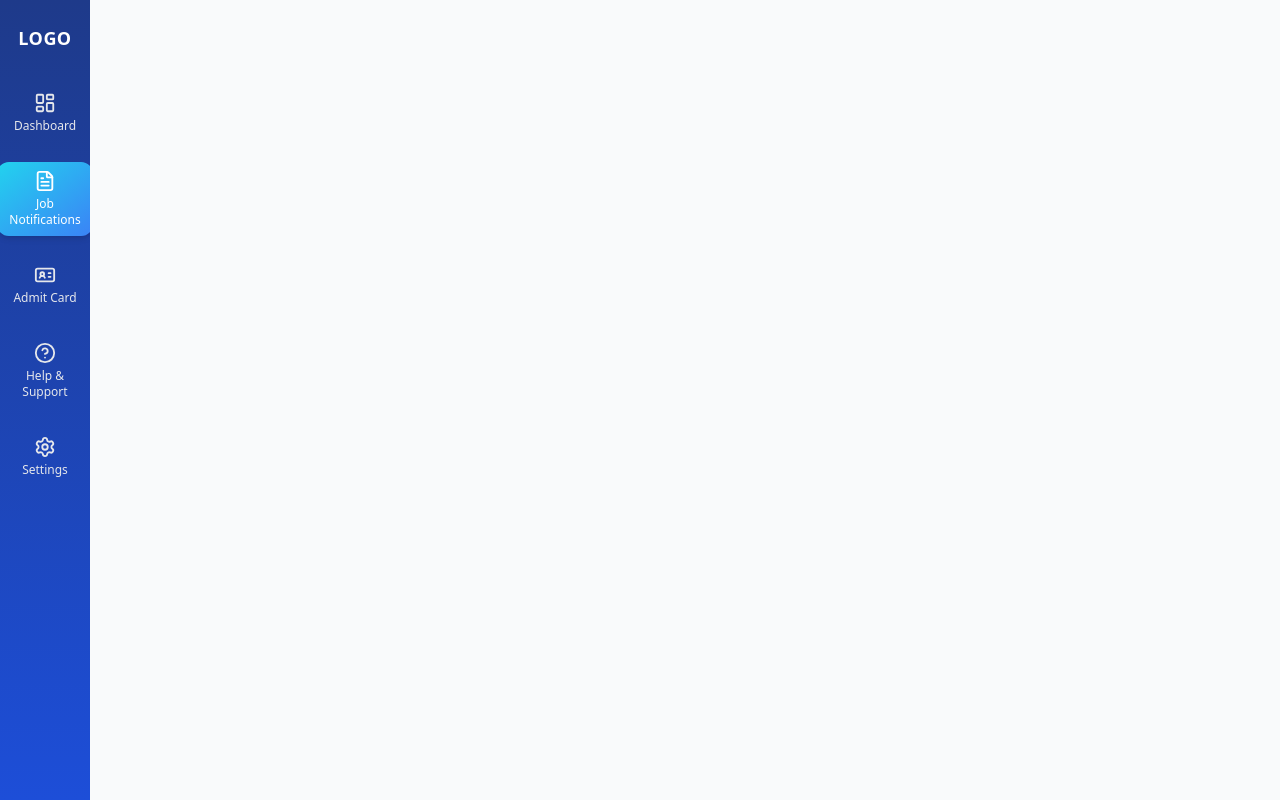
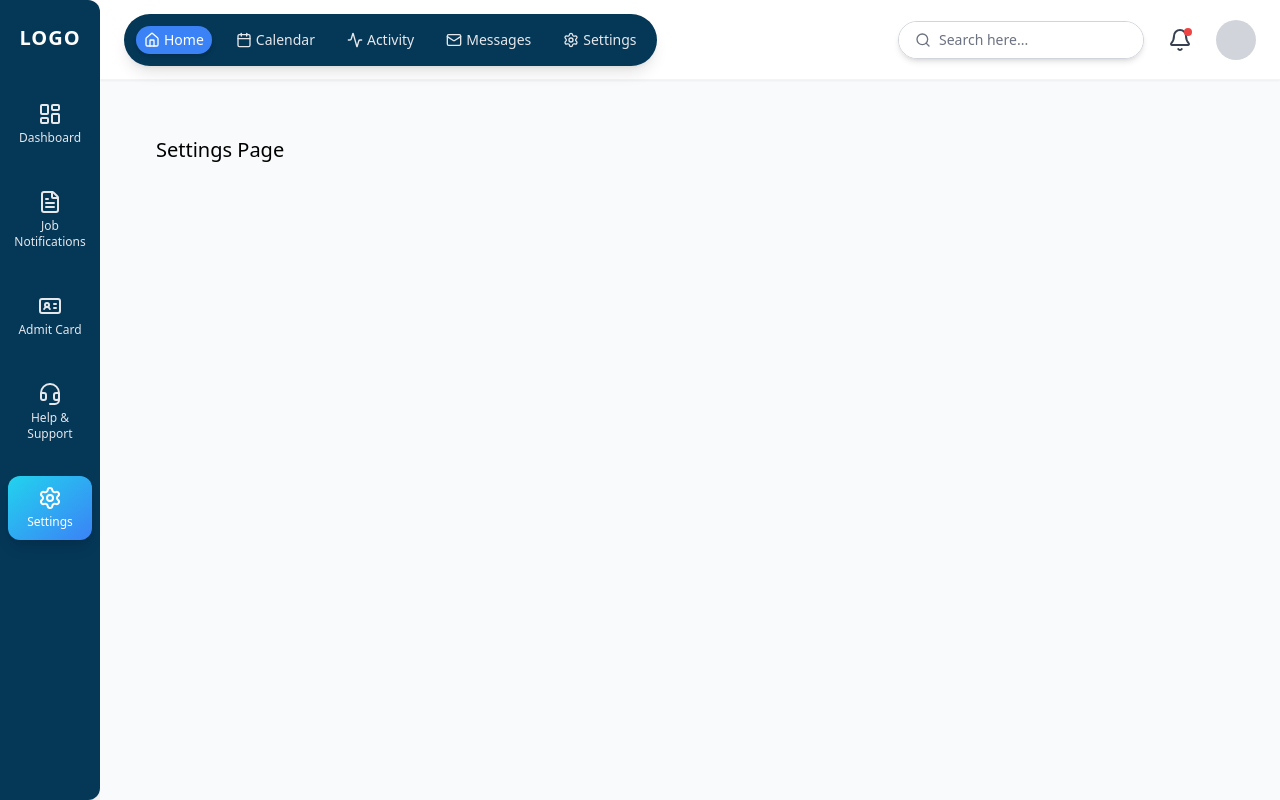
Before and after one commit to wealthZoneai/Otr-Admin, a React (Vite) app: page /dashboard/settings in a window 1280 px wide. Built offline with nearby package versions, Linux system fonts and the light colour scheme.

Commit message:
side menu changes

```diff
--- a/src/Router/AppRouters.tsx
+++ b/src/Router/AppRouters.tsx
@@ -8,10 +8,11 @@ const AppRouters = () => {
       <Suspense >
         <Routes>
           {/* Redirect base dashboard path */}
-          {/* <Route path="/" element={<Navigate to="/dashboard/home" replace />} /> */}
+          <Route path="/" element={<Navigate to="/dashboard/home" replace />} />
 
           {/* Main layout route */}
           <Route path="/dashboard/*" element={<ApplicationLayout />} />
+          <Route path="*" element={<Navigate to="/" replace />} />
         </Routes>
       </Suspense>
     </BrowserRouter>
--- a/src/pages/ApplicationLayout.tsx
+++ b/src/pages/ApplicationLayout.tsx
@@ -2,15 +2,37 @@ import React from "react";
 import { Routes, Route } from "react-router-dom";
 import Sidebar from "./Sidebar";
 import Home from "./home";
+import TopNavBar from "./TopNavBar";
+
+
+const Notifications = () => <div className="p-8 text-xl">Job Notifications Page</div>;
+const AdmitCard = () => <div className="p-8 text-xl">Admit Card Page</div>;
+const Help = () => <div className="p-8 text-xl">Help & Support Page</div>;
+const Settings = () => <div className="p-8 text-xl">Settings Page</div>;
 
 const ApplicationLayout: React.FC = () => {
     return (
-    <div className="flex h-screen">
+        <div className="flex h-screen overflow-hidden">
+
+            {/* 1. Sidebar (Fixed on the left) */}
             <Sidebar />
-      <div className="flex-1 bg-gray-50 overflow-auto">
+
+            <div className="flex-1 bg-gray-50 overflow-y-auto">
+
+                <header className="sticky top-0 z-10">
+                    <TopNavBar />
+                </header>
+
+                <main className="p-6">
                     <Routes>
                         <Route path="home" element={<Home />} />
+                        <Route path="notifications" element={<Notifications />} />
+                        <Route path="admit-card" element={<AdmitCard />} />
+                        <Route path="help" element={<Help />} />
+                        <Route path="settings" element={<Settings />} />
+                        {/* Add all other routes here */}
                     </Routes>
+                </main>
             </div>
         </div>
     );
--- a/src/pages/Sidebar.tsx
+++ b/src/pages/Sidebar.tsx
@@ -1,38 +1,68 @@
-import React, { useState } from "react";
-import { LayoutDashboard, FileText, IdCard, HelpCircle, Settings } from "lucide-react";
+// src/components/Sidebar.tsx
+import React from "react";
+// We use 'useLocation' to manage the active state without relying on 'onClick' props
+import { NavLink, useLocation } from "react-router-dom";
+import {
+    LayoutDashboard,
+    FileText,
+    IdCard,
+    Headset, // Using Headset for Help & Support (LifeBuoy is too complex for this style)
+    Settings,
+} from "lucide-react";
+
+// --- Type Definitions ---
+interface MenuItem {
+    name: string;
+    icon: React.ElementType;
+    path: string;
+}
+
+// --- Menu Data Structure ---
+// NOTE: I'm mapping the names from your image/input to the paths used in your router logic.
+const menuItems: MenuItem[] = [
+    // Matches the visual layout and paths (assuming /dashboard is the base)
+    { name: "Dashboard", icon: LayoutDashboard, path: "/dashboard/home" },
+    { name: "Job Notifications", icon: FileText, path: "/dashboard/notifications" },
+    { name: "Admit Card", icon: IdCard, path: "/dashboard/admit-card" },
+    { name: "Help & Support", icon: Headset, path: "/dashboard/help" },
+    { name: "Settings", icon: Settings, path: "/dashboard/settings" },
+];
+
 
 const Sidebar: React.FC = () => {
-  const [active, setActive] = useState("Job Notifications");
-
-  const menuItems = [
-    { name: "Dashboard", icon: <LayoutDashboard size={22} /> },
-    { name: "Job Notifications", icon: <FileText size={22} /> },
-    { name: "Admit Card", icon: <IdCard size={22} /> },
-    { name: "Help & Support", icon: <HelpCircle size={22} /> },
-    { name: "Settings", icon: <Settings size={22} /> },
-  ];
+    const location = useLocation();
 
     return (
-    <div className="h-screen w-[90px] bg-gradient-to-b from-blue-900 to-blue-700 flex flex-col items-center py-6 text-white">
+        <div className="h-screen w-[100px] bg-[#053757] flex flex-col items-center py-6 text-white shadow-2xl rounded-tr-xl rounded-br-xl">
+
             {/* Logo */}
-      <div className="mb-8 text-lg font-bold tracking-wide">LOGO</div>
+            <div className="mb-10 text-xl font-extrabold tracking-wider">LOGO</div>
 
             {/* Menu */}
-      <nav className="flex flex-col gap-5">
-        {menuItems.map((item) => (
-          <button
+            <nav className="flex flex-col gap-6 w-full px-2">
+                {menuItems.map((item) => {
+                    // Check if the current route path starts with the item's path (for parent/child highlighting)
+                    const isActive = location.pathname.startsWith(item.path);
+                    const Icon = item.icon;
+
+                    return (
+                        <NavLink
                             key={item.name}
-            onClick={() => setActive(item.name)}
-            className={`flex flex-col items-center text-xs font-medium px-3 py-2 rounded-xl transition-all duration-300 ${
-              active === item.name
-                ? "bg-gradient-to-br from-cyan-400 to-blue-500 text-white shadow-md"
-                : "text-gray-200 hover:text-white hover:bg-blue-800"
-            }`}
+                            to={item.path}
+                            className={`flex flex-col items-center text-xs font-medium w-full p-2.5 rounded-xl transition-all duration-300 transform
+                                ${isActive
+                                    ? "bg-gradient-to-br from-cyan-400 to-blue-500 text-white shadow-lg"
+                                    : "text-gray-200 hover:text-white hover:bg-white/10"
+                                }`
+                            }
                         >
-            {item.icon}
-            <span className="mt-1">{item.name}</span>
-          </button>
-        ))}
+                            {/* Icon */}
+                            <Icon size={24} className="mb-1" />
+                            {/* Label */}
+                            <span className="text-center">{item.name}</span>
+                        </NavLink>
+                    );
+                })}
             </nav>
         </div>
     );
--- /dev/null
+++ b/src/pages/TopNavBar.tsx
@@ -0,0 +1,104 @@
+// src/components/TopNavBar.tsx
+import React from 'react';
+import { Search, Bell, Home, Calendar, Activity, Mail, Settings, ChevronDown } from 'lucide-react';
+
+// --- Type Definitions ---
+interface QuickLink {
+    name: string;
+    icon: React.ElementType;
+    path: string;
+}
+
+// --- Quick Links Data ---
+const quickLinks: QuickLink[] = [
+    { name: 'Home', icon: Home, path: '/dashboard/home' },
+    { name: 'Calendar', icon: Calendar, path: '/dashboard/calendar' },
+    { name: 'Activity', icon: Activity, path: '/dashboard/activity' },
+    { name: 'Messages', icon: Mail, path: '/dashboard/messages' },
+    { name: 'Settings', icon: Settings, path: '/dashboard/settings' },
+];
+
+const TopNavBar: React.FC = () => {
+    // We will use mock handlers for actions
+    const handleSearch = (e: React.ChangeEvent<HTMLInputElement>) => {
+        console.log('Searching for:', e.target.value);
+    };
+
+    const handleNotificationsClick = () => {
+        alert('Showing notifications popover.');
+    };
+
+    return (
+        <div className="flex justify-between items-center h-20 px-6 py-3 bg-white shadow-sm border-b border-gray-100">
+            <div className="flex items-center space-x-6">
+
+                {/* 1. Quick Links Block (Dark Blue Block) */}
+                <nav className="flex items-center space-x-4 bg-[#053757] p-3 rounded-full text-white shadow-lg">
+                    {quickLinks.map((link) => {
+                        const Icon = link.icon;
+                        const isHome = link.name === 'Home'; // Highlight Home as active visually
+
+                        return (
+                            <a
+                                key={link.name}
+                                href={link.path}
+                                className={`flex items-center text-sm font-medium px-2 py-1 rounded-full transition-colors duration-200
+                                    ${isHome
+                                        ? 'bg-blue-500 text-white shadow-md'
+                                        : 'text-gray-200 hover:text-white hover:bg-white/10'
+                                    }`
+                                }
+                            >
+                                <Icon className="w-4 h-4 mr-1" />
+                                <span>{link.name}</span>
+                            </a>
+                        );
+                    })}
+                </nav>
+            </div>
+
+            {/* 2. Search, Notifications, and Profile Block */}
+            <div className="flex items-center space-x-4">
+
+                {/* Search Bar Block */}
+                <div className="flex items-center border border-gray-300 rounded-full overflow-hidden shadow-md">
+
+                    {/* Input Section (White Background) */}
+                    <div className="flex items-center bg-white py-2 pl-4 pr-3">
+                        <Search className="w-4 h-4 text-gray-500 mr-2" />
+                        <input
+                            type="text"
+                            placeholder="Search here..."
+                            onChange={handleSearch}
+                            // Adjusted width for a better feel
+                            className="bg-white text-sm focus:outline-none w-48 placeholder-gray-500"
+                        />
+                    </div>
+                </div>
+
+                {/* Notification Icon */}
+                <button
+                    onClick={handleNotificationsClick}
+                    className="p-2 text-gray-700 hover:text-blue-600 transition-colors relative"
+                    title="Notifications"
+                >
+                    <Bell className="w-6 h-6" />
+                    <span className="absolute top-2 right-2 block w-2 h-2 bg-red-500 rounded-full"></span>
+                </button>
+
+                <div
+                    className="w-10 h-10 bg-gray-300 rounded-full overflow-hidden cursor-pointer"
+                    title="User Profile"
+                >
+                    {/* Placeholder for the user's image */}
+                    <div className="w-full h-full flex items-center justify-center text-xs font-bold text-gray-700">
+                        {/*  */}
+                    </div>
+                </div>
+
+            </div>
+        </div>
+    );
+};
+
+export default TopNavBar;
--- /dev/null
+++ b/src/pages/notification.tsx
@@ -0,0 +1,12 @@
+// home.tsx
+import React from "react";
+
+const Notification = () => {
+  return (
+    <div className="p-8 text-2xl font-semibold text-gray-700">
+      Welcome to Dashboard Home
+    </div>
+  );
+};
+
+export default Notification;
```
Lines whose indentation alone changed are shown as unchanged.
